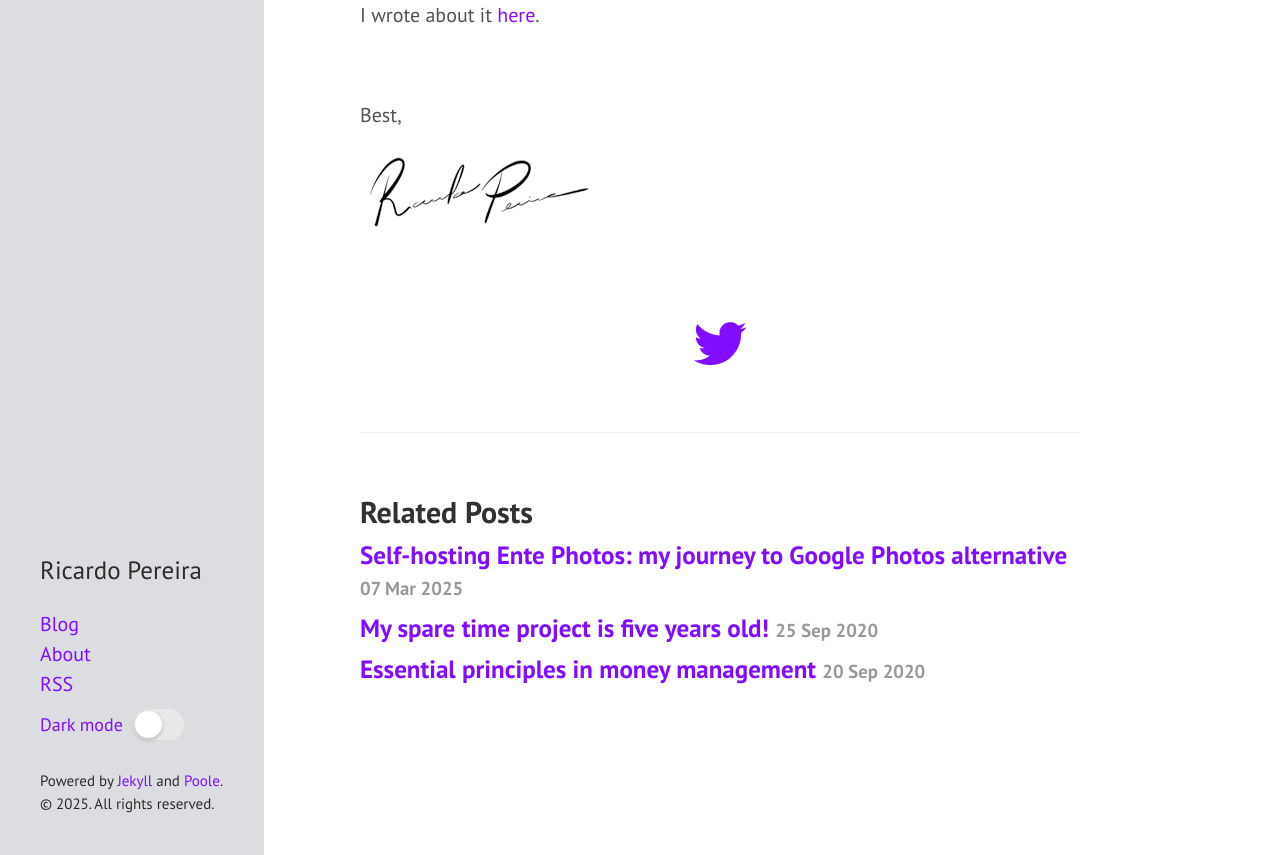
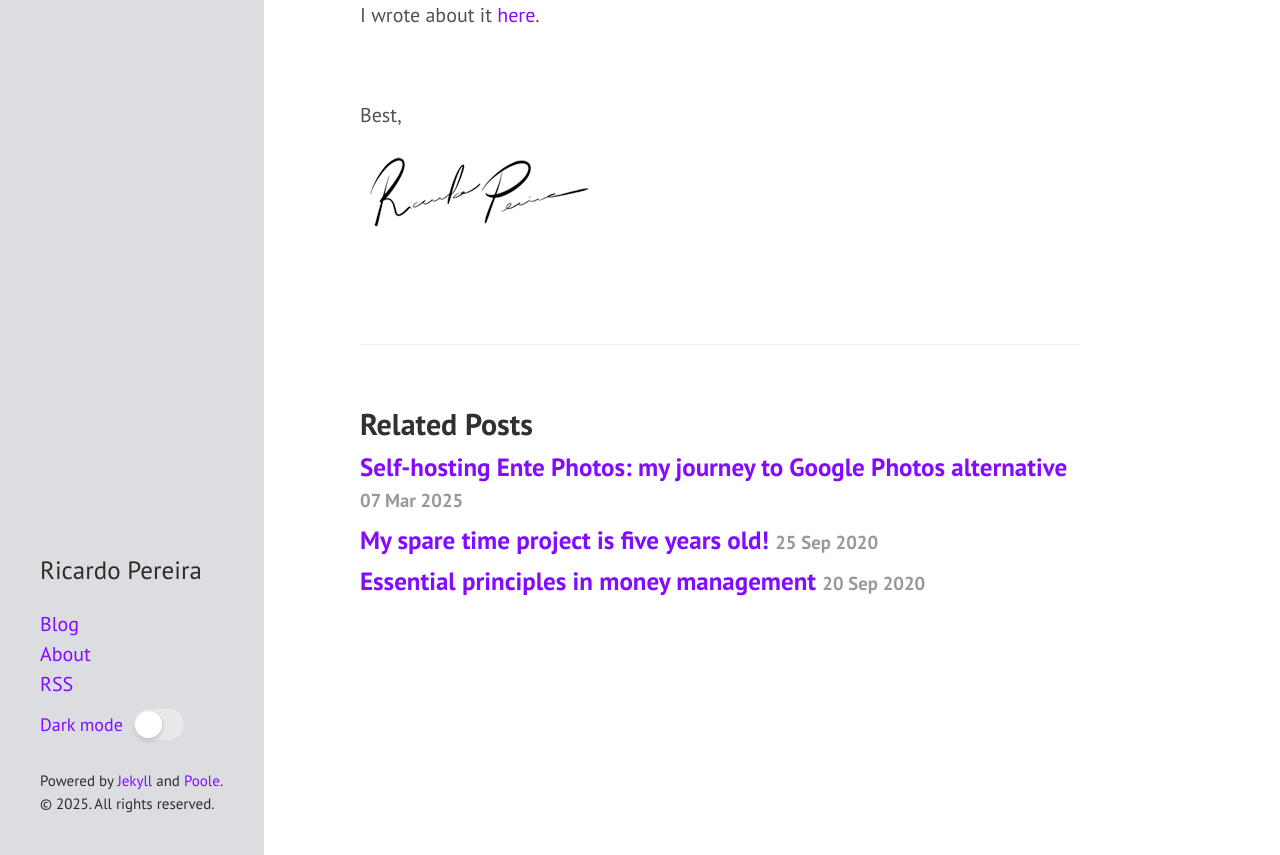
Before and after one commit to ricardopereira/blog, a Jekyll site: the page built from _posts/2016-02-11-EN-xcode-playgrounds-build-interfaces.md, in a window 1280 px wide and 1400 px high, scrolled down 146 px. Shown: the part 545-1400 px from the top of the window. Built offline with Jekyll 4.4.1, drawn with Linux system fonts in a browser that asks for light colours; nearby versions of some CDN libraries.

Commit message:
Remove Twitter button from posts.

```diff
--- a/_layouts/post.html
+++ b/_layouts/post.html
@@ -20,10 +20,6 @@ comments: true
   {{ content }}
 </div>
 
-<div class="share">
-  <a href="https://twitter.com/share?url={{ site.url }}{{ page.url }}&amp;text={{ page.title }}:&amp;via=ricardopereiraw" class="twitter-button buzz-out" title="Share this article on Twitter" target="_blank"><i class="fa fa-twitter fa-3x"></i></a>
-</div>
-
 <br/>
 
 {% include relatedposts.html %}
--- a/public/css/hyde.css
+++ b/public/css/hyde.css
@@ -224,16 +224,6 @@ a.sidebar-nav-item:focus {
   font-size: 0.75rem;
 }
 
-.twitter-button {
-  text-align: center;
-  display: block;
-  width: 88px;
-  height: 88px;
-  margin: 24px auto 0px;
-  text-decoration: none !important;
-  color: #810cff !important;
-}
-
 .tags {
   list-style: none;
   margin: 0;
```
